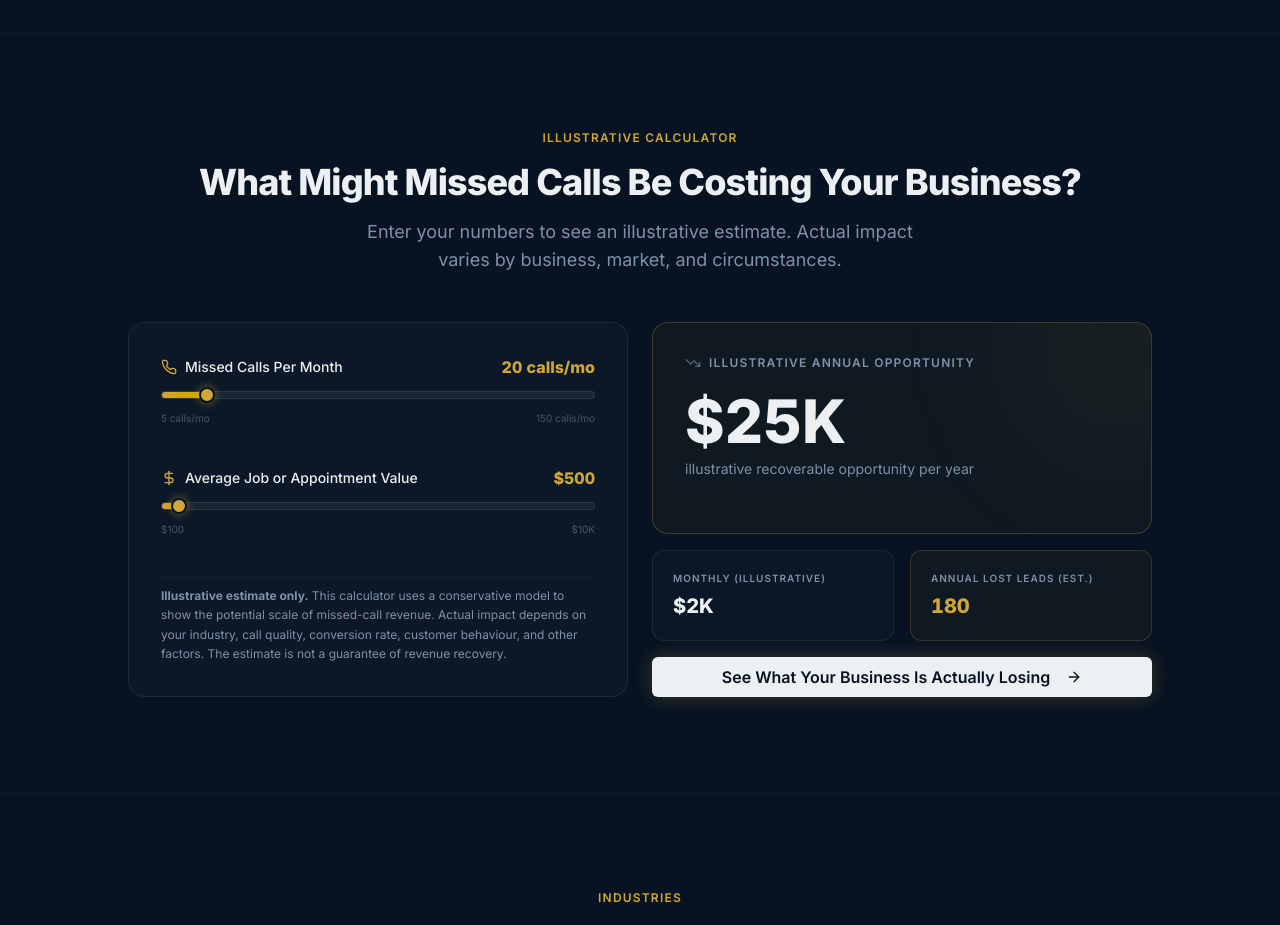
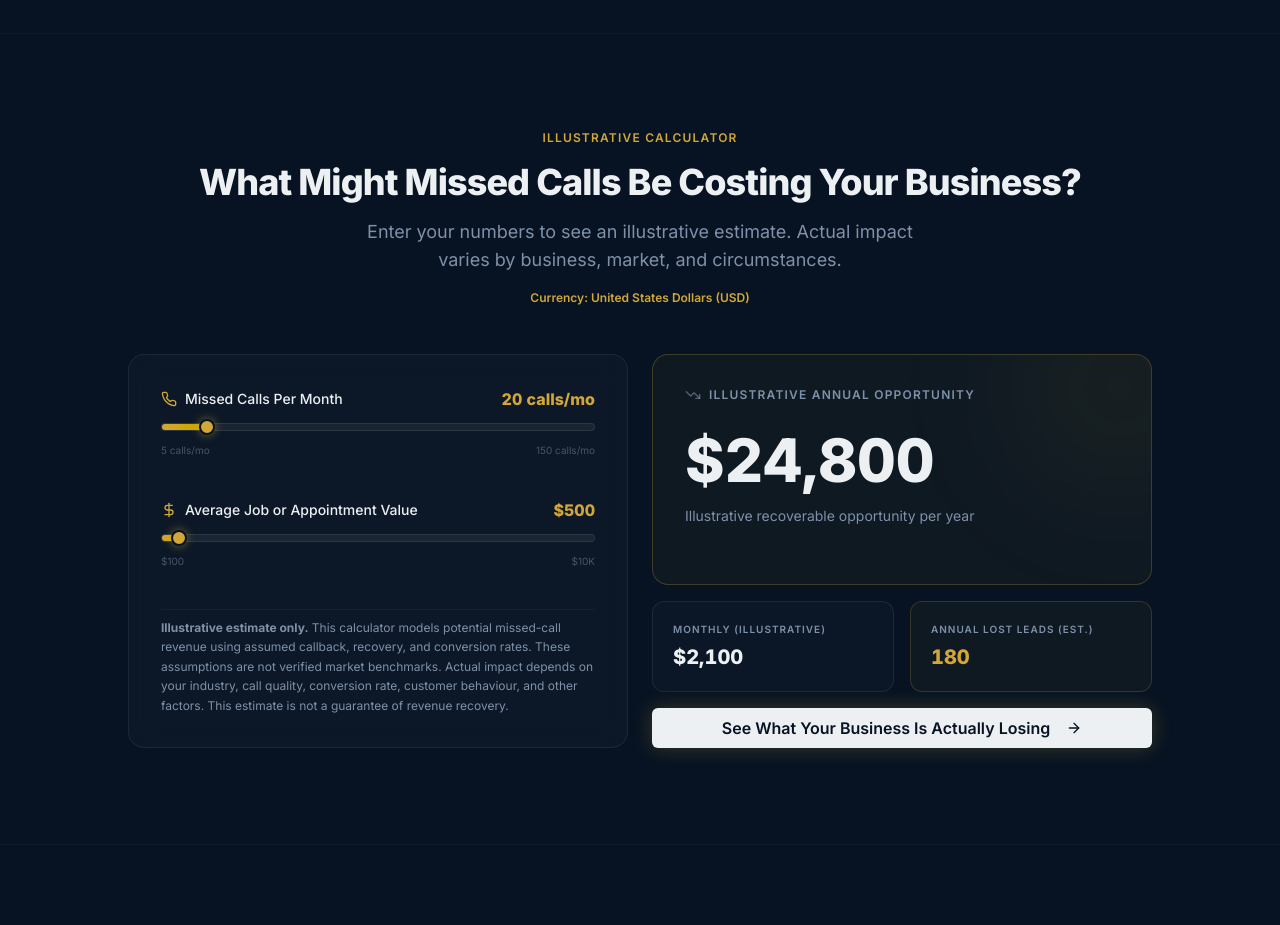
Before and after one commit to cipherworks-tech/blue-oak-website, a React (Vite) app: page / in a window 1280 px wide. Shown: the part 5760-6685 px from the top of the page. Built offline with nearby package versions, Linux system fonts and the light colour scheme; no server answers.

Commit message:
Add market-specific USD and JMD revenue calculator

```diff
--- a/src/components/RevenueCalculator.tsx
+++ b/src/components/RevenueCalculator.tsx
@@ -1,158 +1,409 @@
-import { useState, useMemo } from "react";
+import { useState, useMemo, useEffect } from "react";
 import { motion, AnimatePresence } from "framer-motion";
-import { ArrowRight, TrendingDown, Phone, DollarSign, Users } from "lucide-react";
+import {
+  ArrowRight,
+  TrendingDown,
+  Phone,
+  DollarSign,
+} from "lucide-react";
 import { Button } from "@/components/ui/button";
-import { Link } from "wouter";
+import { Link, useLocation } from "wouter";
 import { BRAND } from "@/lib/marketConfig";
+import { marketFromPath, marketPath } from "@/lib/marketRoutes";
+import type { MarketKey } from "@/lib/marketConfig";
 
-const fadeUp = { hidden: { opacity: 0, y: 20 }, visible: { opacity: 1, y: 0, transition: { duration: 0.5 } } };
-const stagger = { visible: { transition: { staggerChildren: 0.09 } } };
+const fadeUp = {
+  hidden: { opacity: 0, y: 20 },
+  visible: {
+    opacity: 1,
+    y: 0,
+    transition: { duration: 0.5 },
+  },
+};
 
-function Slider({ label, icon, value, min, max, step, format, onChange, testId }: {
-  label: string; icon: React.ReactNode; value: number;
-  min: number; max: number; step: number;
-  format: (v: number) => string; onChange: (v: number) => void; testId: string;
-}) {
+const stagger = {
+  visible: {
+    transition: { staggerChildren: 0.09 },
+  },
+};
+
+type CalculatorSettings = {
+  currency: "USD" | "JMD";
+  locale: string;
+  initialJobValue: number;
+  minJobValue: number;
+  maxJobValue: number;
+  jobValueStep: number;
+  roundingIncrement: number;
+};
+
+const SETTINGS: Record<MarketKey, CalculatorSettings> = {
+  US: {
+    currency: "USD",
+    locale: "en-US",
+    initialJobValue: 500,
+    minJobValue: 100,
+    maxJobValue: 10000,
+    jobValueStep: 100,
+    roundingIncrement: 100,
+  },
+  JM: {
+    currency: "JMD",
+    locale: "en-JM",
+    initialJobValue: 25000,
+    minJobValue: 5000,
+    maxJobValue: 500000,
+    jobValueStep: 5000,
+    roundingIncrement: 1000,
+  },
+};
+
+function formatCurrency(
+  value: number,
+  settings: CalculatorSettings
+): string {
+  const formatted = new Intl.NumberFormat(settings.locale, {
+    maximumFractionDigits: 0,
+  }).format(value);
+
+  return settings.currency === "JMD"
+    ? `J$${formatted}`
+    : `$${formatted}`;
+}
+
+function formatCompactCurrency(
+  value: number,
+  settings: CalculatorSettings
+): string {
+  const prefix = settings.currency === "JMD" ? "J$" : "$";
+
+  if (value >= 1000000) {
+    return `${prefix}${(value / 1000000).toFixed(1)}M`;
+  }
+
+  if (value >= 1000) {
+    return `${prefix}${Math.round(value / 1000)}K`;
+  }
+
+  return `${prefix}${value}`;
+}
+
+type SliderProps = {
+  label: string;
+  icon: React.ReactNode;
+  value: number;
+  min: number;
+  max: number;
+  step: number;
+  format: (value: number) => string;
+  onChange: (value: number) => void;
+  testId: string;
+};
+
+function Slider({
+  label,
+  icon,
+  value,
+  min,
+  max,
+  step,
+  format,
+  onChange,
+  testId,
+}: SliderProps) {
   const pct = ((value - min) / (max - min)) * 100;
+
   return (
     <div className="space-y-3">
-      <div className="flex items-center justify-between">
+      <div className="flex items-center justify-between gap-3">
         <div className="flex items-center gap-2 text-sm font-medium">
-          <span className="text-primary">{icon}</span>{label}
+          <span className="text-primary">{icon}</span>
+          {label}
         </div>
-        <span className="text-base font-extrabold text-primary tabular-nums">{format(value)}</span>
+
+        <span className="text-base font-extrabold text-primary tabular-nums text-right">
+          {format(value)}
+        </span>
       </div>
+
       <div className="relative h-2 rounded-full bg-white/[0.06] border border-white/[0.08]">
-        <div className="absolute left-0 top-0 h-full rounded-full bg-gradient-to-r from-primary to-yellow-400/80 transition-all duration-75" style={{ width: `${pct}%` }} />
-        <input type="range" min={min} max={max} step={step} value={value}
-          onChange={e => onChange(Number(e.target.value))}
-          className="absolute inset-0 w-full h-full opacity-0 cursor-pointer" data-testid={testId} />
-        <div className="absolute top-1/2 -translate-y-1/2 w-4 h-4 rounded-full bg-primary border-2 border-background shadow-[0_0_10px_rgba(212,175,55,0.5)] transition-all duration-75 pointer-events-none"
-          style={{ left: `calc(${pct}% - 8px)` }} />
+        <div
+          className="absolute left-0 top-0 h-full rounded-full bg-gradient-to-r from-primary to-yellow-400/80 transition-all duration-75"
+          style={{ width: `${pct}%` }}
+        />
+
+        <input
+          type="range"
+          min={min}
+          max={max}
+          step={step}
+          value={value}
+          aria-label={label}
+          onChange={(event) =>
+            onChange(Number(event.target.value))
+          }
+          className="absolute inset-0 w-full h-full opacity-0 cursor-pointer"
+          data-testid={testId}
+        />
+
+        <div
+          className="absolute top-1/2 -translate-y-1/2 w-4 h-4 rounded-full bg-primary border-2 border-background shadow-[0_0_10px_rgba(212,175,55,0.5)] transition-all duration-75 pointer-events-none"
+          style={{ left: `calc(${pct}% - 8px)` }}
+        />
       </div>
+
       <div className="flex justify-between text-[10px] text-muted-foreground/50">
-        <span>{format(min)}</span><span>{format(max)}</span>
+        <span>{format(min)}</span>
+        <span>{format(max)}</span>
       </div>
     </div>
   );
 }
 
-function formatDollars(n: number) {
-  if (n >= 1_000_000) return `$${(n / 1_000_000).toFixed(1)}M`;
-  if (n >= 1_000) return `$${Math.round(n / 1_000)}K`;
-  return `$${n}`;
-}
+// Illustrative assumptions, not verified market benchmarks.
+// Actual results depend on business-specific evidence.
+function calculate(
+  missedCalls: number,
+  jobValue: number,
+  roundingIncrement: number
+) {
+  const NO_CALLBACK_ESTIMATE = 0.75;
+  const RECOVERY_ESTIMATE = 0.55;
+  const CONVERSION_ESTIMATE = 0.50;
 
-// Illustrative model — disclosed prominently. Actual impact varies by business.
-function calculate(missedCalls: number, jobValue: number) {
-  const NO_CALLBACK_ESTIMATE = 0.75; // Conservative: estimated share that do not call back
-  const RECOVERY_ESTIMATE = 0.55;    // Estimated share recoverable through follow-up systems
-  const CONVERSION_ESTIMATE = 0.50;  // Estimated conversion rate on recovered contacts
+  const annualPotentiallyLostContacts =
+    missedCalls * NO_CALLBACK_ESTIMATE * 12;
 
-  const lostLeads = missedCalls * NO_CALLBACK_ESTIMATE * 12;
-  const rawAnnual = lostLeads * CONVERSION_ESTIMATE * jobValue;
-  const recoverable = rawAnnual * RECOVERY_ESTIMATE;
+  const annualPotentialValue =
+    annualPotentiallyLostContacts *
+    CONVERSION_ESTIMATE *
+    jobValue;
+
+  const recoverable =
+    annualPotentialValue * RECOVERY_ESTIMATE;
 
   return {
-    recoverableAnnual: Math.round(recoverable / 500) * 500,
-    monthlyRecoverable: Math.round(recoverable / 12 / 100) * 100,
-    annualLostLeads: Math.round(lostLeads),
+    recoverableAnnual:
+      Math.round(recoverable / roundingIncrement) *
+      roundingIncrement,
+
+    monthlyRecoverable:
+      Math.round(
+        recoverable / 12 / roundingIncrement
+      ) * roundingIncrement,
+
+    annualLostLeads:
+      Math.round(annualPotentiallyLostContacts),
   };
 }
 
-function AnimatedNumber({ value }: { value: number }) {
+function AnimatedNumber({
+  value,
+  settings,
+}: {
+  value: number;
+  settings: CalculatorSettings;
+}) {
   return (
-    <motion.span key={value} initial={{ opacity: 0, y: 6 }} animate={{ opacity: 1, y: 0 }} transition={{ duration: 0.25 }}>
-      {formatDollars(value)}
+    <motion.span
+      key={`${settings.currency}-${value}`}
+      initial={{ opacity: 0, y: 6 }}
+      animate={{ opacity: 1, y: 0 }}
+      transition={{ duration: 0.25 }}
+    >
+      {formatCurrency(value, settings)}
     </motion.span>
   );
 }
 
 export default function RevenueCalculator() {
+  const [location] = useLocation();
+
+  const activeMarket = marketFromPath(location);
+
+  // Legacy homepage retains the original USD calculator.
+  // Regional pages use the currency of their URL.
+  const calculatorMarket: MarketKey =
+    activeMarket ?? "US";
+
+  const settings = SETTINGS[calculatorMarket];
+
   const [missedCalls, setMissedCalls] = useState(20);
-  const [jobValue, setJobValue] = useState(500);
 
-  const result = useMemo(() => calculate(missedCalls, jobValue), [missedCalls, jobValue]);
+  const [jobValue, setJobValue] = useState(
+    settings.initialJobValue
+  );
+
+  // Reset currency-dependent input when switching markets.
+  useEffect(() => {
+    setJobValue(settings.initialJobValue);
+  }, [calculatorMarket]);
+
+  const result = useMemo(
+    () =>
+      calculate(
+        missedCalls,
+        jobValue,
+        settings.roundingIncrement
+      ),
+    [missedCalls, jobValue, settings.roundingIncrement]
+  );
+
+  const snapshotPath = activeMarket
+    ? marketPath(activeMarket, "snapshot")
+    : BRAND.snapshotPath;
 
   return (
-    <section id="calculator" className="py-24 px-4 border-t border-border/30">
+    <section
+      id="calculator"
+      className="py-24 px-4 border-t border-border/30"
+    >
       <div className="container mx-auto max-w-5xl">
-        <motion.div variants={stagger} initial="hidden" whileInView="visible" viewport={{ once: true, margin: "-60px" }}>
-          <motion.div variants={fadeUp} className="text-center mb-12">
-            <p className="text-primary text-xs font-semibold tracking-widest uppercase mb-4">Illustrative Calculator</p>
+        <motion.div
+          variants={stagger}
+          initial="hidden"
+          whileInView="visible"
+          viewport={{
+            once: true,
+            margin: "-60px",
+          }}
+        >
+          <motion.div
+            variants={fadeUp}
+            className="text-center mb-12"
+          >
+            <p className="text-primary text-xs font-semibold tracking-widest uppercase mb-4">
+              Illustrative Calculator
+            </p>
+
             <h2 className="text-3xl md:text-4xl font-extrabold tracking-tight mb-4">
               What Might Missed Calls Be Costing Your Business?
             </h2>
+
             <p className="text-muted-foreground text-lg max-w-xl mx-auto">
-              Enter your numbers to see an illustrative estimate. Actual impact varies by business, market, and circumstances.
+              Enter your numbers to see an illustrative estimate.
+              Actual impact varies by business, market, and circumstances.
+            </p>
+
+            <p className="text-xs font-semibold text-primary mt-4">
+              Currency:{" "}
+              {calculatorMarket === "JM"
+                ? "Jamaican Dollars (JMD)"
+                : "United States Dollars (USD)"}
             </p>
           </motion.div>
 
-          <motion.div variants={fadeUp} className="grid grid-cols-1 lg:grid-cols-2 gap-6">
-            {/* Sliders */}
+          <motion.div
+            variants={fadeUp}
+            className="grid grid-cols-1 lg:grid-cols-2 gap-6"
+          >
+            {/* INPUT SLIDERS */}
             <div className="rounded-2xl border border-white/[0.07] bg-white/[0.025] backdrop-blur-md p-8 space-y-10">
               <Slider
                 label="Missed Calls Per Month"
                 icon={<Phone className="w-4 h-4" />}
-                value={missedCalls} min={5} max={150} step={5}
-                format={v => `${v} calls/mo`}
-                onChange={setMissedCalls} testId="slider-missed-calls"
+                value={missedCalls}
+                min={5}
+                max={150}
+                step={5}
+                format={(value) => `${value} calls/mo`}
+                onChange={setMissedCalls}
+                testId="slider-missed-calls"
               />
+
               <Slider
                 label="Average Job or Appointment Value"
                 icon={<DollarSign className="w-4 h-4" />}
-                value={jobValue} min={100} max={10000} step={100}
-                format={v => v >= 1000 ? `$${Math.round(v / 1000)}K` : `$${v}`}
-                onChange={setJobValue} testId="slider-job-value"
+                value={jobValue}
+                min={settings.minJobValue}
+                max={settings.maxJobValue}
+                step={settings.jobValueStep}
+                format={(value) =>
+                  formatCompactCurrency(value, settings)
+                }
+                onChange={setJobValue}
+                testId="slider-job-value"
               />
 
               <div className="pt-2 border-t border-border/50">
                 <p className="text-xs text-muted-foreground leading-relaxed">
-                  <strong>Illustrative estimate only.</strong> This calculator uses a conservative model to show the potential scale of missed-call revenue. Actual impact depends on your industry, call quality, conversion rate, customer behaviour, and other factors. The estimate is not a guarantee of revenue recovery.
+                  <strong>Illustrative estimate only.</strong>{" "}
+                  This calculator models potential missed-call revenue
+                  using assumed callback, recovery, and conversion
+                  rates. These assumptions are not verified market
+                  benchmarks. Actual impact depends on your industry,
+                  call quality, conversion rate, customer behaviour,
+                  and other factors. This estimate is not a guarantee
+                  of revenue recovery.
                 </p>
               </div>
             </div>
 
-            {/* Result */}
+            {/* RESULTS */}
             <div className="flex flex-col gap-4">
               <div className="flex-1 rounded-2xl border border-primary/25 bg-primary/[0.04] p-8 flex flex-col justify-between relative overflow-hidden">
                 <div className="absolute top-0 right-0 w-48 h-48 bg-primary/[0.07] blur-[70px] rounded-full -translate-y-1/3 translate-x-1/3 pointer-events-none" />
+
                 <div>
                   <div className="flex items-center gap-2 mb-5">
                     <TrendingDown className="w-4 h-4 text-muted-foreground/60" />
+
                     <p className="text-xs font-semibold tracking-widest uppercase text-muted-foreground">
                       Illustrative Annual Opportunity
                     </p>
                   </div>
-                  <div className="text-5xl md:text-6xl font-extrabold text-foreground mb-2 tabular-nums leading-none">
-                    <AnimatedNumber value={result.recoverableAnnual} />
+
+                  <div className="text-4xl sm:text-5xl md:text-6xl font-extrabold text-foreground mb-2 tabular-nums leading-tight break-words">
+                    <AnimatedNumber
+                      value={result.recoverableAnnual}
+                      settings={settings}
+                    />
                   </div>
+
                   <p className="text-sm text-muted-foreground">
-                    illustrative recoverable opportunity per year
+                    Illustrative recoverable opportunity per year
                   </p>
                 </div>
               </div>
 
               <div className="grid grid-cols-2 gap-4">
                 <div className="rounded-xl border border-white/[0.07] bg-white/[0.02] p-5">
-                  <p className="text-[10px] font-semibold tracking-widest uppercase text-muted-foreground mb-1.5">Monthly (illustrative)</p>
-                  <p className="text-xl font-extrabold tabular-nums"><AnimatedNumber value={result.monthlyRecoverable} /></p>
+                  <p className="text-[10px] font-semibold tracking-widest uppercase text-muted-foreground mb-1.5">
+                    Monthly (illustrative)
+                  </p>
+
+                  <p className="text-lg sm:text-xl font-extrabold tabular-nums break-words">
+                    <AnimatedNumber
+                      value={result.monthlyRecoverable}
+                      settings={settings}
+                    />
+                  </p>
                 </div>
+
                 <div className="rounded-xl border border-primary/20 bg-primary/[0.04] p-5">
-                  <p className="text-[10px] font-semibold tracking-widest uppercase text-muted-foreground mb-1.5">Annual Lost Leads (est.)</p>
-                  <p className="text-xl font-extrabold text-primary tabular-nums">{result.annualLostLeads}</p>
+                  <p className="text-[10px] font-semibold tracking-widest uppercase text-muted-foreground mb-1.5">
+                    Annual Lost Leads (est.)
+                  </p>
+
+                  <p className="text-xl font-extrabold text-primary tabular-nums">
+                    {result.annualLostLeads}
+                  </p>
                 </div>
               </div>
 
               <AnimatePresence mode="wait">
                 <motion.div
-                  key={result.recoverableAnnual}
+                  key={`${calculatorMarket}-${result.recoverableAnnual}`}
                   initial={{ opacity: 0, y: 4 }}
                   animate={{ opacity: 1, y: 0 }}
                   transition={{ duration: 0.25 }}
                 >
-                  <Button asChild size="lg" className="w-full font-semibold text-base shadow-[0_0_20px_rgba(212,175,55,0.25)] hover:shadow-[0_0_36px_rgba(212,175,55,0.45)] transition-shadow">
-                    <Link href={BRAND.snapshotPath}>
+                  <Button
+                    asChild
+                    size="lg"
+                    className="w-full font-semibold text-base shadow-[0_0_20px_rgba(212,175,55,0.25)] hover:shadow-[0_0_36px_rgba(212,175,55,0.45)] transition-shadow"
+                  >
+                    <Link href={snapshotPath}>
                       See What Your Business Is Actually Losing
                       <ArrowRight className="ml-2 w-4 h-4" />
                     </Link>
```
